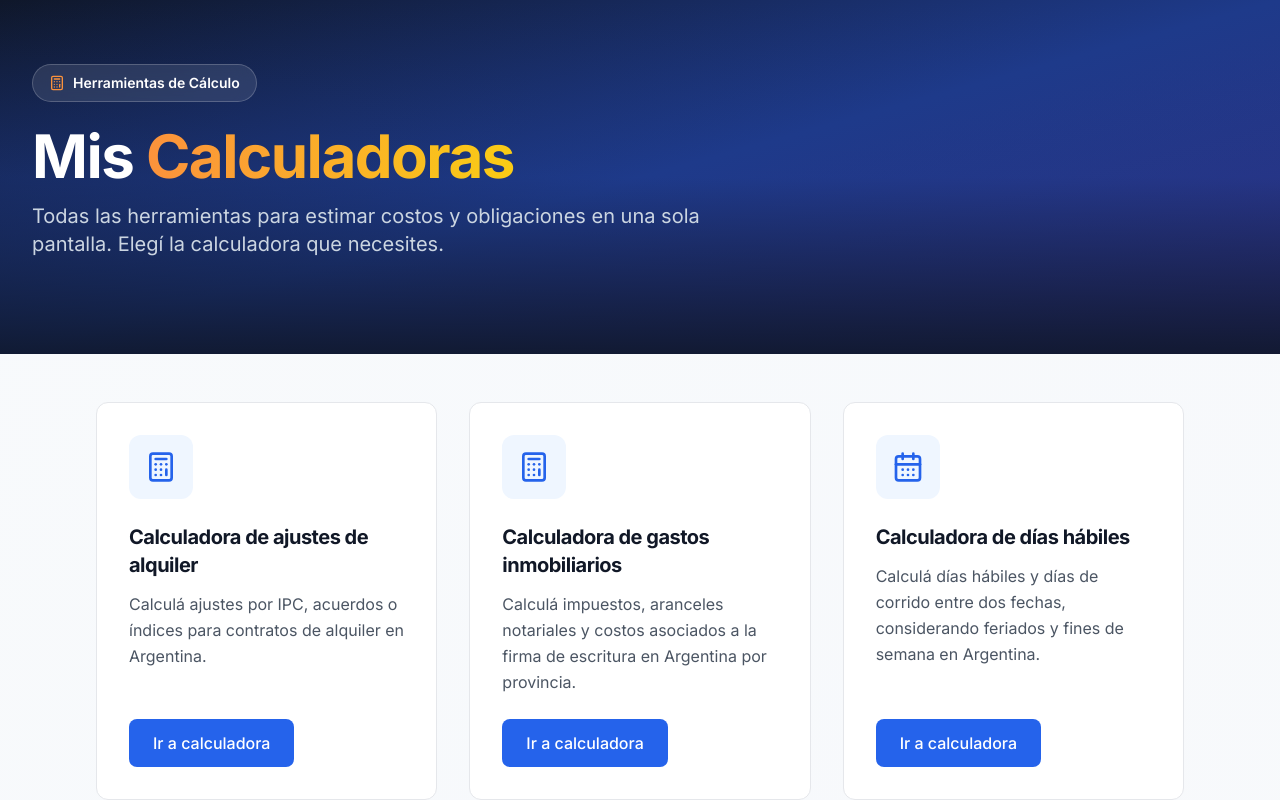
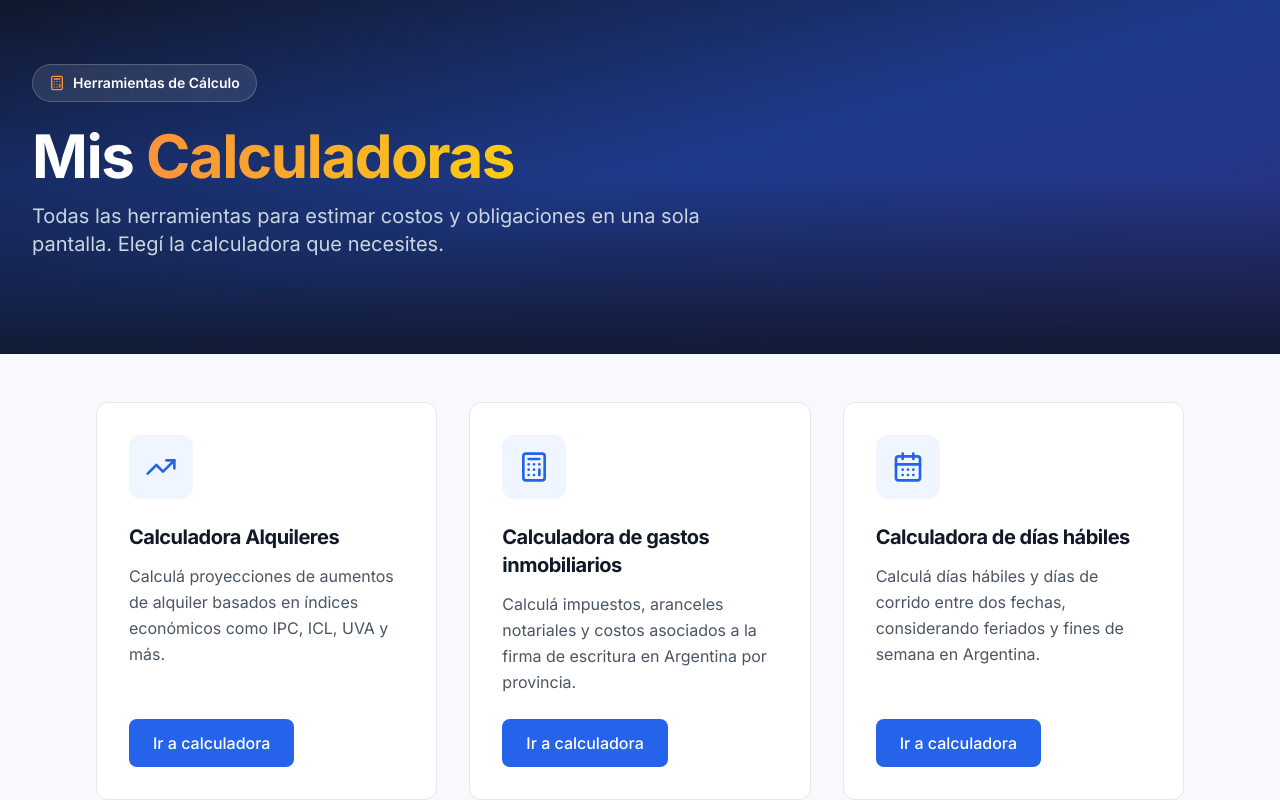
Before and after one commit to Tabix-Group/rialtor, a Next.js app in the folder frontend/: page /calculadoras in a window 1280 px wide. Shown: the top 800 px of the page. Built offline with nearby package versions, Linux system fonts and the light colour scheme.

Commit message:
removida calculadora vieja de alquileres por nueva, ocultada

```diff
--- a/frontend/src/app/calculadoras/page.tsx
+++ b/frontend/src/app/calculadoras/page.tsx
@@ -7,11 +7,11 @@ export default function CalculadorasPage() {
 
   const calculators = [
     {
-      name: 'Calculadora de ajustes de alquiler',
-      href: '/ajustes',
-      description: 'Calculá ajustes por IPC, acuerdos o índices para contratos de alquiler en Argentina.',
-      color: 'bg-indigo-50',
-      icon: Calculator,
+      name: 'Calculadora Alquileres',
+      href: '/calculadoraalquiler',
+      description: 'Calculá proyecciones de aumentos de alquiler basados en índices económicos como IPC, ICL, UVA y más.',
+      color: 'bg-orange-50',
+      icon: TrendingUp,
     },
     {
       name: 'Calculadora de gastos inmobiliarios',
@@ -40,13 +40,6 @@ export default function CalculadorasPage() {
       description: 'Accedé a la calculadora de costo de caución (seguros) para operaciones de alquiler y garantías.',
       color: 'bg-blue-50',
       icon: ShieldCheck,
-    },
-    {
-      name: 'Calculadora Alquileres',
-      href: '/calculadoraalquiler',
-      description: 'Calculá proyecciones de aumentos de alquiler basados en índices económicos como IPC, ICL, UVA y más.',
-      color: 'bg-orange-50',
-      icon: TrendingUp,
     },
   ]
 
```
